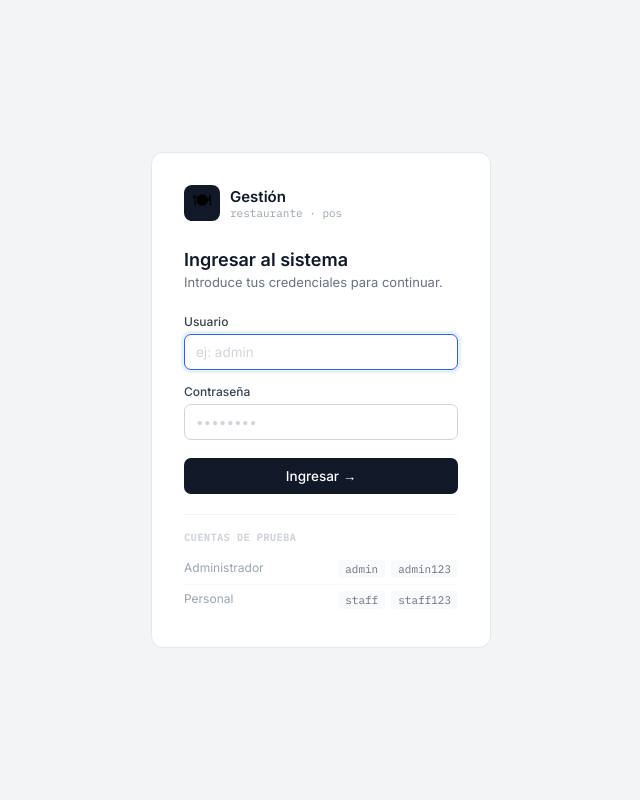
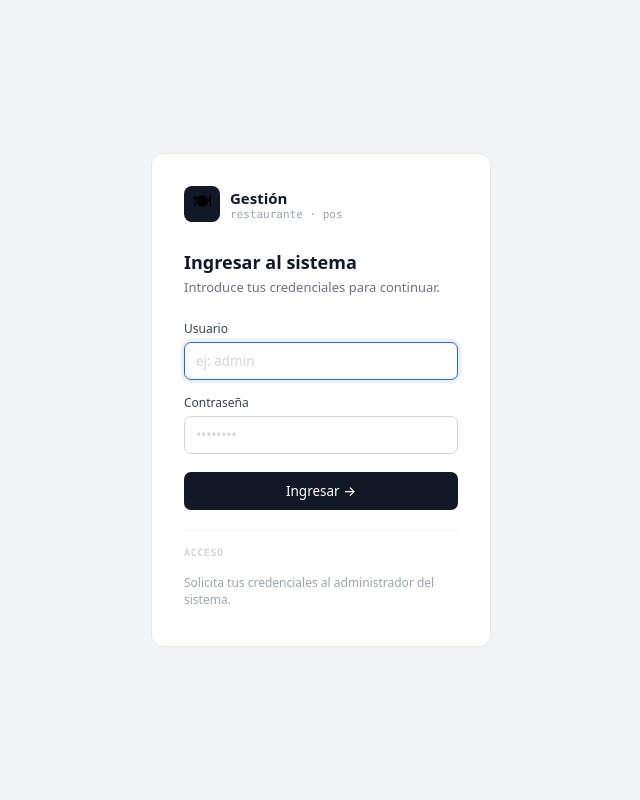
Before and after one commit to ChristianSaFl/restaurante_prueba, a Flask app: page /login in a window 1280 px wide. Shown: the whole page, without its empty margins (319-959 px from the left). Run offline with Flask 3, Linux system fonts and the light colour scheme; parts of the project's set-up code (start-up, migrations or seed data) failed here and were passed over.

Commit message:
Corregir exposición de red y recursos externos sin integridad. Fix #2

```diff
--- a/src/main/python/web/app.py
+++ b/src/main/python/web/app.py
@@ -729,4 +729,4 @@ def delete_user(uid):
 
 if __name__ == "__main__":
     initialize_database()
-    app.run(host="0.0.0.0", port=8083, debug=True)
+    app.run(host="127.0.0.1", port=8083, debug=True)
--- a/src/main/python/web/templates/auth/login.html
+++ b/src/main/python/web/templates/auth/login.html
@@ -4,32 +4,30 @@
 <meta charset="UTF-8">
 <meta name="viewport" content="width=device-width, initial-scale=1.0">
 <title>Ingresar</title>
-<link rel="preconnect" href="https://fonts.googleapis.com">
-<link href="https://fonts.googleapis.com/css2?family=Inter:wght@300;400;500;600&family=IBM+Plex+Mono:wght@400;500&display=swap" rel="stylesheet">
 <style>
 *{box-sizing:border-box;margin:0;padding:0;}
-body{font-family:'Inter',sans-serif;background:#f3f4f6;min-height:100vh;display:flex;align-items:center;justify-content:center;}
+body{font-family:system-ui,-apple-system,BlinkMacSystemFont,"Segoe UI",sans-serif;background:#f3f4f6;min-height:100vh;display:flex;align-items:center;justify-content:center;}
 .wrap{width:100%;max-width:380px;padding:20px;}
 .card{background:#fff;border:1px solid #e5e7eb;border-radius:12px;padding:32px;}
 .logo{display:flex;align-items:center;gap:10px;margin-bottom:28px;}
 .logo-icon{width:36px;height:36px;background:#111827;border-radius:8px;display:flex;align-items:center;justify-content:center;font-size:18px;}
 .logo-text{font-size:15px;font-weight:600;color:#111827;}
-.logo-sub{font-size:11px;color:#9ca3af;font-family:'IBM Plex Mono',monospace;}
+.logo-sub{font-size:11px;color:#9ca3af;font-family:ui-monospace,SFMono-Regular,Consolas,"Liberation Mono",monospace;}
 h1{font-size:18px;font-weight:600;color:#111827;margin-bottom:4px;}
 p{font-size:13px;color:#6b7280;margin-bottom:24px;}
 label{display:block;font-size:12px;font-weight:500;color:#374151;margin-bottom:5px;}
-input{width:100%;padding:9px 11px;border:1px solid #d1d5db;border-radius:7px;font-size:13.5px;font-family:'Inter',sans-serif;outline:none;transition:.12s;margin-bottom:14px;}
+input{width:100%;padding:9px 11px;border:1px solid #d1d5db;border-radius:7px;font-size:13.5px;font-family:system-ui,-apple-system,BlinkMacSystemFont,"Segoe UI",sans-serif;outline:none;transition:.12s;margin-bottom:14px;}
 input:focus{border-color:#2563eb;box-shadow:0 0 0 3px rgba(37,99,235,.1);}
 input::placeholder{color:#d1d5db;}
-button{width:100%;padding:10px;background:#111827;color:#fff;border:none;border-radius:7px;font-size:13.5px;font-weight:500;cursor:pointer;font-family:'Inter',sans-serif;transition:.12s;margin-top:4px;}
+button{width:100%;padding:10px;background:#111827;color:#fff;border:none;border-radius:7px;font-size:13.5px;font-weight:500;cursor:pointer;font-family:system-ui,-apple-system,BlinkMacSystemFont,"Segoe UI",sans-serif;transition:.12s;margin-top:4px;}
 button:hover{background:#374151;}
 .alert{background:#fef2f2;border:1px solid #fecaca;color:#dc2626;padding:10px 13px;border-radius:7px;font-size:13px;margin-bottom:16px;}
 .hint{margin-top:20px;padding-top:16px;border-top:1px solid #f3f4f6;}
-.hint-title{font-size:10px;font-weight:600;color:#d1d5db;letter-spacing:.06em;text-transform:uppercase;margin-bottom:10px;font-family:'IBM Plex Mono',monospace;}
+.hint-title{font-size:10px;font-weight:600;color:#d1d5db;letter-spacing:.06em;text-transform:uppercase;margin-bottom:10px;font-family:ui-monospace,SFMono-Regular,Consolas,"Liberation Mono",monospace;}
 .hint-row{display:flex;justify-content:space-between;padding:6px 0;border-bottom:1px solid #f9fafb;}
 .hint-row:last-child{border-bottom:none;}
 .hint-label{font-size:12px;color:#9ca3af;}
-.hint-val{font-family:'IBM Plex Mono',monospace;font-size:11px;color:#6b7280;background:#f9fafb;padding:2px 7px;border-radius:4px;}
+.hint-val{font-family:ui-monospace,SFMono-Regular,Consolas,"Liberation Mono",monospace;font-size:11px;color:#6b7280;background:#f9fafb;padding:2px 7px;border-radius:4px;}
 </style>
 </head>
 <body>
@@ -53,14 +51,9 @@ button:hover{background:#374151;}
       <button type="submit">Ingresar →</button>
     </form>
     <div class="hint">
-      <div class="hint-title">Cuentas de prueba</div>
+      <div class="hint-title">Acceso</div>
       <div class="hint-row">
-        <span class="hint-label">Administrador</span>
-        <div style="display:flex;gap:6px"><span class="hint-val">admin</span><span class="hint-val">admin123</span></div>
-      </div>
-      <div class="hint-row">
-        <span class="hint-label">Personal</span>
-        <div style="display:flex;gap:6px"><span class="hint-val">staff</span><span class="hint-val">staff123</span></div>
+        <span class="hint-label">Solicita tus credenciales al administrador del sistema.</span>
       </div>
     </div>
   </div>
```
Also changed, not shown: src/main/python/web/templates/base.html (+8 -10 lines).
